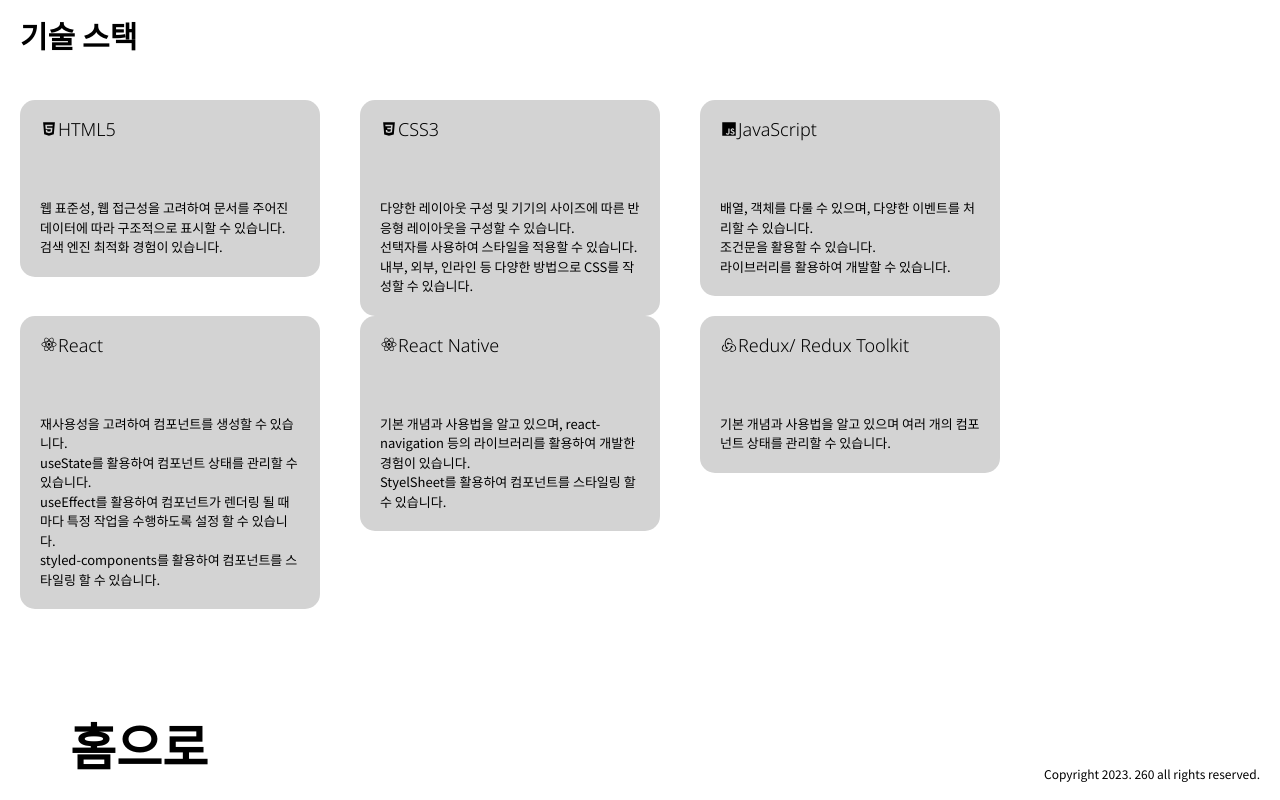
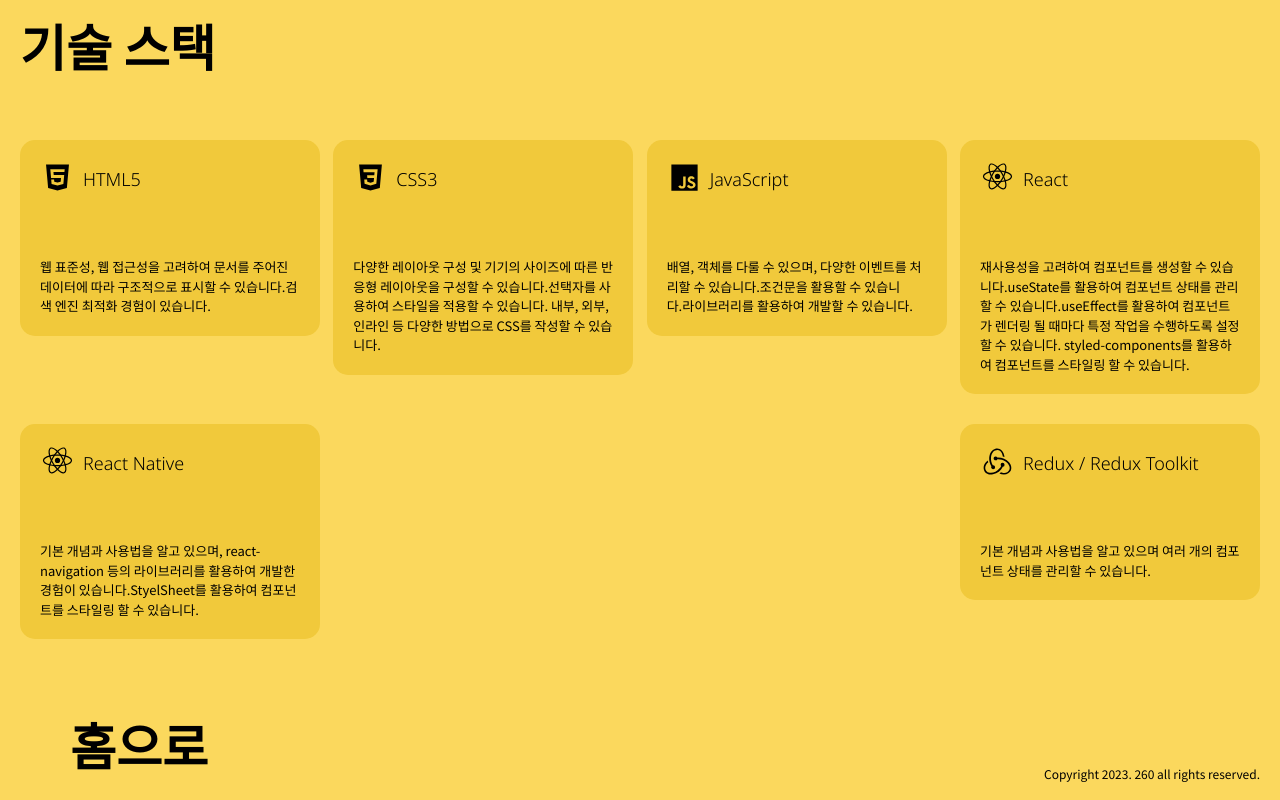
Before and after one commit to reverofyoung/portfolio_2023, a React (Create React App) app: page /skillStack in a window 1280 px wide. Built offline with nearby package versions, Linux system fonts and the light colour scheme; some icons are missing.

Commit message:
레이아웃 브랜치 생성 전

```diff
--- a/src/App.js
+++ b/src/App.js
@@ -2,7 +2,7 @@
 import HomePage from "./pages/HomePage";
 import ProjectPage from "./pages/ProjectPage";
 import SkillStackPage from "./pages/SkillStackPage";
-import AccountPage from "./pages/AccountPage";
+import AboutPage from "./pages/AboutPage";
 import ErrorPage from "./pages/ErrorPage"
 import ProjectModal from "./component/ProjectModal";
 
@@ -12,7 +12,7 @@
       <Route exact path="/" element={ <HomePage /> } />
       <Route path="/project" element={ <ProjectPage /> } />
       <Route path="/skillStack" element={ <SkillStackPage /> } />
-      <Route path="/account" element={ <AccountPage /> } />
+      <Route path="/about" element={ <AboutPage /> } />
       <Route path="/project/detail" element={ <ProjectModal /> } />
       <Route path='*' element={<ErrorPage />} />
     </Routes>
--- /dev/null
+++ b/src/pages/AboutPage.js
@@ -0,0 +1,107 @@
+import { useState } from "react";
+import { styled } from "styled-components";
+
+import colors from "../common/colors";
+import FooterComp from "../component/FooterComp";
+import HomeButtonComp from "../component/HomeButtonComp";
+
+const AccountSection = styled.section`
+    font-family: 'Noto Sans KR', sans-serif;
+    height: 100vh;
+    padding: 20px;
+    width: 100%;
+`;
+
+const SectionTitle = styled.article`
+    height: fit-content;
+    margin-bottom: 70px;
+    width: 50%;
+
+    h1 {
+        color: ${ colors.fontColor };
+        font-family: 'Noto Sans KR', sans-serif;
+        font-size: 50px;
+        font-weight: 900;
+        margin-bottom: 25px;
+
+        @media screen and (max-width: 768px) {
+            font-size: 60px;
+            margin-bottom: 20px;
+        };
+    }
+    @media screen and (max-width: 768px) { width: 100%; };
+`;
+
+const ContentSection = styled.section`
+    display: flex;
+
+    article {
+        width: 33.3%;
+        @media screen and (max-width: 768px) { width: 100%; };
+    }
+    @media screen and (max-width: 768px) { flex-direction: column; };
+`;
+
+const MyArticle = styled.article`
+    font-weight: 100;
+`;
+
+const TwoArticle = styled.article`
+
+`;
+
+const Accountarticle = styled.article`
+    font-family: 'Noto Sans', sans-serif;
+    font-size: 18px;
+    font-weight: 100;
+
+    div { margin-bottom: 5px; }
+
+    a {
+        &:active {
+            color: red;
+        }
+    }
+
+    @media screen and (max-width: 768px) { width: 100% };
+`;
+
+
+function AboutPage() {
+
+    return(
+        <AccountSection>
+            <SectionTitle>
+                <h1>이윤영</h1>
+                <h1 style={{ fontFamily: 'Noto Sans TC' }}>李胤永</h1>
+            </SectionTitle>
+
+            <ContentSection>
+                <TwoArticle>
+                    <p>나만의 규칙으로 코드를 작성하는 것을 좋아합니다. </p>
+                </TwoArticle>
+                <Accountarticle>
+                    <div>
+                        <a href="https://github.com/reverofyoung" target="_blank">https://github.com/reverofyoung</a>
+                    </div>
+                    <div>
+                        <a href="https://velog.io/@reverofyoung" target="_blank">https://velog.io/@reverofyoung</a>
+                    </div>
+                    <div>
+                        <a href="mailto:reverofyoung@gmail.com">reverofyoung@gmail.com</a>
+                    </div>
+                    {/* <div>
+                        <p>진행한 프로젝트의 코드는 <a href="https://github.com/reverofyoung" target="_blank">Github</a>에서 볼 수 있어요.</p>
+                        <p>개인적으로 공부하는 내용은 <a href="https://velog.io/@reverofyoung" target="_blank">velog</a>에 조금씩 기록하고 있습니다. </p>
+                        <p>아차, 메일은 <a href="mailto:reverofyoung@gmail.com">reverofyoung@gmail.com</a> 이쪽입니다!</p>
+                    </div> */}
+                </Accountarticle>
+            </ContentSection>
+
+            <HomeButtonComp />
+            <FooterComp />
+        </AccountSection>
+    )
+};
+
+export default AboutPage;
--- a/src/pages/AccountPage.js
+++ /dev/null
@@ -1,144 +0,0 @@
-import { useState } from "react";
-import { styled } from "styled-components";
-
-import colors from "../common/colors";
-import FooterComp from "../component/FooterComp";
-import HomeButtonComp from "../component/HomeButtonComp";
-
-const AccountSection = styled.section`
-    font-family: 'Noto Sans KR', sans-serif;
-    height: 100vh;
-    padding: 20px;
-    width: 100%;
-`;
-
-const SectionTitle = styled.article`
-    color: ${ colors.fontColor };
-    font-size: 30px;
-    font-weight: 600;
-    margin-bottom: 50px;
-
-    p { margin-bottom: 10px; }
-`;
-
-const ContentSection = styled.section`
-    display: flex;
-
-    article {
-        width: 33.3%;
-        @media screen and (max-width: 768px) { width: 100%; };
-    }
-    @media screen and (max-width: 768px) { flex-direction: column; };
-`;
-
-const MyArticle = styled.article`
-    font-weight: 100;
-`;
-
-const TwoArticle = styled.article`
-
-`;
-
-const Accountarticle = styled.article`
-    font-family: 'Noto Sans', sans-serif;
-    font-size: 18px;
-    font-weight: 100;
-
-    div { margin-bottom: 5px; }
-
-    a {
-        &:active {
-            color: red;
-        }
-    }
-
-    @media screen and (max-width: 768px) { width: 100% };
-`;
-
-const SkillCon = styled.div`
-    display: flex;
-    margin-bottom: 20px;
-
-    p{
-        &:nth-child(1) { min-width: 150px; margin-right: 30px; }
-
-    }
-`;
-
-function AccountPage() {
-    const skillList = [
-        {
-            name: 'HTML5',
-            describtion: '웹 표준성, 웹 접근성을 고려하여 문서를 주어진 데이터에 따라 구조적으로 표시할 수 있습니다. 검색 엔진 최적화 경험이 있습니다.'
-        },
-        {
-            name: 'CSS3',
-            describtion: '다양한 레이아웃 구성 및 기기의 사이즈에 따른 반응형 레이아웃을 구성할 수 있습니다. 선택자를 사용하여 스타일을 적용할 수 있습니다. 내부, 외부, 인라인 등 다양한 방법으로 CSS를 작성할 수 있습니다.'
-        },
-        {
-            name: 'JavaScript',
-            describtion: '배열, 객체를 다룰 수 있습니다. 다양한 이벤트를 처리할 수 있습니다. 조건문을 활용할 수 있습니다. 라이브러리를 활용하여 개발할 수 있습니다.'
-        },
-        {
-            name: 'React',
-            describtion: '재사용성을 고려하여 컴포넌트를 생성할 수 있습니다. useState를 활용하여 컴포넌트 상태를 관리할 수 있습니다. useEffect를 활용하여 컴포넌트가 렌더링 될 때마다 특정 작업을 수행하도록 설정 할 수 있습니다. styled-components를 활용하여 컴포넌트를 스타일링 할 수 있습니다.'
-        },
-        {
-            name: 'React Native',
-            describtion: '기본 개념과 사용법을 알고 있으며 react-navigation 등의 라이브러리를 활용하여 개발한 경험이 있습니다. StyelSheet를 활용하여 컴포넌트를 스타일링 할 수 있습니다.'
-        },
-        {
-            name: 'Redux/ Redux Toolkit',
-            describtion: '기본 개념과 사용법을 알고 있으며 여러 개의 컴포넌트 상태를 관리할 수 있습니다. '
-        },
-
-    ];
-
-    return(
-        <AccountSection>
-            <SectionTitle>
-                <p>이윤영</p>
-                <p style={{ fontFamily: 'Noto Sans TC' }}>李胤永</p>
-            </SectionTitle>
-
-            <ContentSection>
-                <MyArticle>
-                    {
-                        skillList.map((skill) => {
-                            return(
-                                <SkillCon key={ skill.name}>
-                                    <p>{ skill.name }</p>
-                                    <p>{ skill.describtion }</p>
-                                </SkillCon>
-                            )
-                        })
-                    }
-                </MyArticle>
-                <TwoArticle>
-                    ddd
-                </TwoArticle>
-                <Accountarticle>
-                    <div>
-                        <a href="https://github.com/reverofyoung" target="_blank">https://github.com/reverofyoung</a>
-                    </div>
-                    <div>
-                        <a href="https://velog.io/@reverofyoung" target="_blank">https://velog.io/@reverofyoung</a>
-                    </div>
-                    <div>
-                        <a href="mailto:reverofyoung@gmail.com">reverofyoung@gmail.com</a>
-                    </div>
-                    {/* <div>
-                        <p>진행한 프로젝트의 코드는 <a href="https://github.com/reverofyoung" target="_blank">Github</a>에서 볼 수 있어요.</p>
-                        <p>개인적으로 공부하는 내용은 <a href="https://velog.io/@reverofyoung" target="_blank">velog</a>에 조금씩 기록하고 있습니다. </p>
-                        <p>아차, 메일은 <a href="mailto:reverofyoung@gmail.com">reverofyoung@gmail.com</a> 이쪽입니다!</p>
-                    </div> */}
-                </Accountarticle>
-            </ContentSection>
-
-            <HomeButtonComp />
-            <FooterComp />
-        </AccountSection>
-    )
-};
-
-export default AccountPage;
--- a/src/pages/HomePage.js
+++ b/src/pages/HomePage.js
@@ -50,7 +50,6 @@
     };
 `;
 
-
 const InfoBox = styled.div`
     padding-bottom: 15px;
     width: fit-content;
@@ -94,11 +93,11 @@
 
         &:hover { animation: ${textAnimation} .8s ease infinite; }
 
-        @media screen and (max-width: 768px) { font-size: 50px; };
+        @media screen and (max-width: 768px) { font-size: 50px;  margin-bottom: 40px; };
 
     }
 
-    @media screen and (max-width: 768px) { width: 100%; };
+    @media screen and (max-width: 768px) { align-items: center; width: 100%; };
 
 `;
 
@@ -123,7 +122,7 @@
                         <ul>
                             <Link to="/project"><li>프로젝트</li></Link>
                             <Link to="/skillStack"><li>기술 스택</li></Link>
-                            <Link to="/account"><li>더보기</li></Link>
+                            <Link to="/about"><li>더보기</li></Link>
                         </ul>
                     </MenuArticle>
             </MainSection>
--- a/src/pages/ProjectPage.js
+++ b/src/pages/ProjectPage.js
@@ -13,11 +13,6 @@
   0% { opacity: 1; }
   50%{ opacity: 0; }
   100% { opacity: 1; }
-`;
-
-const titleAnimation = keyframes`
-  0% { transform: translateY(-40px); }
-  100% { transform: translateY(0px); }
 `;
 
 const MainWrap = styled.main`
@@ -46,13 +41,12 @@
         font-size: 50px;
         font-weight: 900;
 
-        &:hover { animation: ${ titleAnimation } .8s ease-in  };
-
         @media screen and (max-width: 768px) {
-            font-size: 28px;
+            font-size: 60px;
             margin-bottom: 60px;
         };
     }
+    @media screen and (max-width: 768px) { width: 100%; };
 `;
 
 const ProjectArticle = styled.article`
--- a/src/pages/SkillStackPage.js
+++ b/src/pages/SkillStackPage.js
@@ -12,39 +12,59 @@
 import { BiLogoRedux } from "react-icons/bi";
 
 const MainWrap = styled.main`
+background-color: #FBD85D;
     font-family: 'Noto Sans KR', sans-serif;
     height: 100vh;
     padding: 20px;
-    width: 100vw;
+    width: 100%;
+
+    @media screen and (max-width: 768px) {
+        height: 100%;
+    };
 `;
 
-const SectionTitle = styled.div`
-    color: ${ colors.fontColor };
-    font-family: 'Noto Sans KR', sans-serif;
-    font-size: 30px;
-    font-weight: 900;
+const SectionTitle = styled.article`
     height: fit-content;
-    margin-bottom: 50px;
+    margin-bottom: 70px;
+    width: 50%;
+
+    h1 {
+        color: ${ colors.fontColor };
+        font-family: 'Noto Sans KR', sans-serif;
+        font-size: 50px;
+        font-weight: 900;
+
+        @media screen and (max-width: 768px) {
+            font-size: 60px;
+            margin-bottom: 60px;
+        };
+    }
+
+    @media screen and (max-width: 768px) { width: 100%; };
+
 `;
 
-const AboutSection = styled.section`
+
+const SkillSection = styled.section`
     display: flex;
     flex-wrap: wrap;
+    justify-content: space-between;
     width: 100%;
 
     @media screen and (max-width: 768px) {
         flex-wrap: wrap;
+        padding-bottom: 30px;
         width: 100%;
     };
 `;
 
 const SkillWrap = styled.article`
-    background-color: lightgray;
+    background-color: #F1C93B;
     border-radius: 15px;
     display: flex;
     flex-direction: column;
     height: fit-content;
-    margin-right: 40px;
+    margin-bottom: 30px;
     padding: 20px;
     width: 300px;
 
@@ -56,6 +76,7 @@
 `;
 
 const SkillName = styled.div`
+    align-items: center;
     color: ${ colors.fontColor };
     display: flex;
     font-family: 'Noto Sans', sans-serif;
@@ -63,6 +84,8 @@
     font-weight: 300;
     margin-bottom: 60px;
     min-width: 150px;
+
+    div { margin-right: 8px; }
 
     @media screen and (max-width: 768px) {
         display: flex;
@@ -78,6 +101,7 @@
     justify-content: flex-end;
 
     p {
+        display: inline;
         line-height: 1.5;
     }
 `;
@@ -86,18 +110,25 @@
 
     return(
         <MainWrap>
-            <SectionTitle>기술 스택</SectionTitle>
-                <AboutSection>
+              <SectionTitle>
+                    <h1>기술 스택</h1>
+                </SectionTitle>
+                <SkillSection>
                     <SkillWrap >
                         <SkillName>
-                            <BiLogoHtml5 /> HTML5</SkillName>
+                            <div> <BiLogoHtml5 size={ 35 } /> </div>
+                            <p>HTML5</p>
+                        </SkillName>
                         <SkillDesc>
                             <p>웹 표준성, 웹 접근성을 고려하여 문서를 주어진 데이터에 따라 구조적으로 표시할 수 있습니다.</p>
                             <p>검색 엔진 최적화 경험이 있습니다.</p>
                         </SkillDesc>
                     </SkillWrap>
                     <SkillWrap >
-                        <SkillName><BiLogoCss3 /> CSS3</SkillName>
+                        <SkillName>
+                            <div> <BiLogoCss3 size={ 35 } /> </div>
+                            <p>CSS3</p>
+                        </SkillName>
                         <SkillDesc>
                             <p>다양한 레이아웃 구성 및 기기의 사이즈에 따른 반응형 레이아웃을 구성할 수 있습니다.</p>
                             <p>선택자를 사용하여 스타일을 적용할 수 있습니다. </p>
@@ -105,7 +136,10 @@
                         </SkillDesc>
                     </SkillWrap>
                     <SkillWrap >
-                        <SkillName><BiLogoJavascript /> JavaScript</SkillName>
+                        <SkillName>
+                            <div> <BiLogoJavascript size={ 35 } /> </div>
+                            <p>JavaScript</p>
+                        </SkillName>
                         <SkillDesc>
                             <p>배열, 객체를 다룰 수 있으며, 다양한 이벤트를 처리할 수 있습니다.</p>
                             <p>조건문을 활용할 수 있습니다.</p>
@@ -113,7 +147,11 @@
                         </SkillDesc>
                     </SkillWrap>
                     <SkillWrap >
-                        <SkillName><BiLogoReact /> React</SkillName>
+
+                        <SkillName>
+                            <div><BiLogoReact size={ 35 }/></div>
+                            <p>React</p>
+                        </SkillName>
                         <SkillDesc>
                             <p>재사용성을 고려하여 컴포넌트를 생성할 수 있습니다.</p>
                             <p>useState를 활용하여 컴포넌트 상태를 관리할 수 있습니다.</p>
@@ -122,14 +160,20 @@
                         </SkillDesc>
                     </SkillWrap>
                     <SkillWrap >
-                        <SkillName><BiLogoReact /> React Native</SkillName>
+                        <SkillName>
+                            <div><BiLogoReact size={ 35 } /> </div>
+                            <p>React Native</p>
+                        </SkillName>
                         <SkillDesc>
                             <p>기본 개념과 사용법을 알고 있으며, react-navigation 등의 라이브러리를 활용하여 개발한 경험이 있습니다.</p>
                             <p>StyelSheet를 활용하여 컴포넌트를 스타일링 할 수 있습니다.</p>
                         </SkillDesc>
                     </SkillWrap>
                     <SkillWrap >
-                        <SkillName><BiLogoRedux /> Redux/ Redux Toolkit</SkillName>
+                        <SkillName>
+                            <div><BiLogoRedux size={ 35 } /></div>
+                            <p>Redux / Redux Toolkit</p>
+                        </SkillName>
                         <SkillDesc>
                             <p>기본 개념과 사용법을 알고 있으며 여러 개의 컴포넌트 상태를 관리할 수 있습니다.</p>
                         </SkillDesc>
@@ -148,7 +192,7 @@
                             )
                         })
                     } */}
-                </AboutSection>
+                </SkillSection>
             <HomeButtonComp />
             <FooterComp />
         </MainWrap>
```
